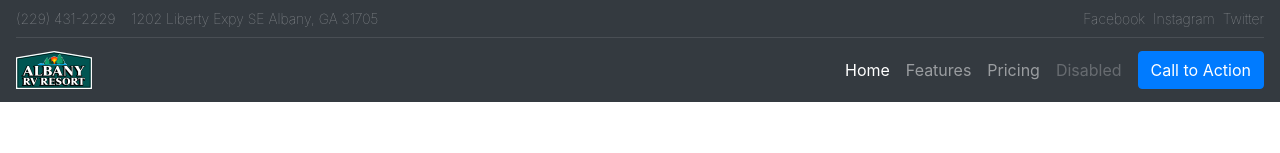
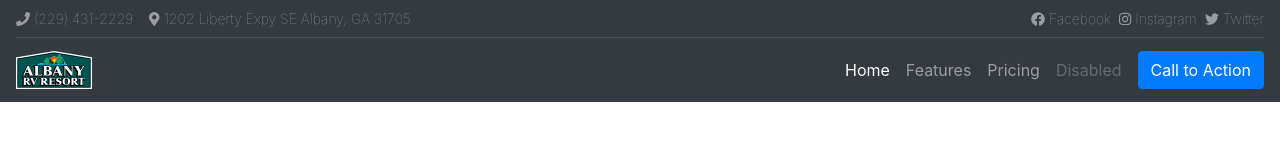
Before and after one commit to brandonptucker/albanyrvresort.com, a Nuxt app: page / in a window 1280 px wide. Shown: the top 153 px of the page. Built offline with nearby package versions, Linux system fonts and the light colour scheme.

Commit message:
Add font-awesome icons

```diff
--- a/components/AppHeader.vue
+++ b/components/AppHeader.vue
@@ -3,25 +3,25 @@
     <div class="d-flex flex-column flex-md-row mx-3 pt-2">
       <a
         class="mr-3 mb-1"
-        href="#">(229) 431-2229</a>
+        href="#"><font-awesome-icon icon="phone" /> (229) 431-2229</a>
       <a
         class="mr-auto mb-1"
-        href="#">1202 Liberty Expy SE Albany, GA 31705</a>
+        href="#"><font-awesome-icon icon="map-marker-alt" /> 1202 Liberty Expy SE Albany, GA 31705</a>
       <ul class="list-inline mb-2">
         <li class="list-inline-item">
           <a
             class="facebook"
-            href="#">Facebook</a>
+            href="#"><font-awesome-icon :icon="['fab', 'facebook']" /> Facebook</a>
         </li>
         <li class="list-inline-item">
           <a
             class="instagram"
-            href="#">Instagram</a>
+            href="#"><font-awesome-icon :icon="['fab', 'instagram']" /> Instagram</a>
         </li>
         <li class="list-inline-item">
           <a
             class="twitter"
-            href="#">Twitter</a>
+            href="#"><font-awesome-icon :icon="['fab', 'twitter']" /> Twitter</a>
         </li>
       </ul>
     </div>
--- a/nuxt.config.js
+++ b/nuxt.config.js
@@ -11,7 +11,7 @@ export default {
       }
     },
   },
-  css: ['@/styles/main.scss'],
+  css: ['@/styles/main.scss', '@fortawesome/fontawesome-svg-core/styles.css'],
   head: {
     htmlAttrs: {
       lang: 'en',
@@ -25,4 +25,5 @@ export default {
     ],
     title: 'Albany RV Resort',
   },
+  plugins: ['~/plugins/font-awesome'],
 };
--- a/package.json
+++ b/package.json
@@ -6,6 +6,10 @@
     "lint": "eslint --ext .js,.vue --ignore-path .gitignore ."
   },
   "dependencies": {
+    "@fortawesome/fontawesome-svg-core": "^1.2.7",
+    "@fortawesome/free-brands-svg-icons": "^5.4.2",
+    "@fortawesome/free-solid-svg-icons": "^5.4.2",
+    "@fortawesome/vue-fontawesome": "^0.1.1",
     "bootstrap": "^4.1.3",
     "jquery": "^3.3.1",
     "nuxt": "^2.2.0",
--- /dev/null
+++ b/plugins/font-awesome.js
@@ -0,0 +1,15 @@
+import Vue from 'vue'; // eslint-disable-line
+import { library, config } from '@fortawesome/fontawesome-svg-core';
+import { faPhone, faMapMarkerAlt } from '@fortawesome/free-solid-svg-icons';
+import {
+  faFacebook,
+  faInstagram,
+  faTwitter,
+} from '@fortawesome/free-brands-svg-icons';
+import { FontAwesomeIcon } from '@fortawesome/vue-fontawesome';
+
+config.autoAddCss = false;
+
+library.add(faPhone, faMapMarkerAlt, faFacebook, faInstagram, faTwitter);
+
+Vue.component('font-awesome-icon', FontAwesomeIcon);
```
Also changed, not shown: 1 other file (tests, documents, lock files or other folders).
